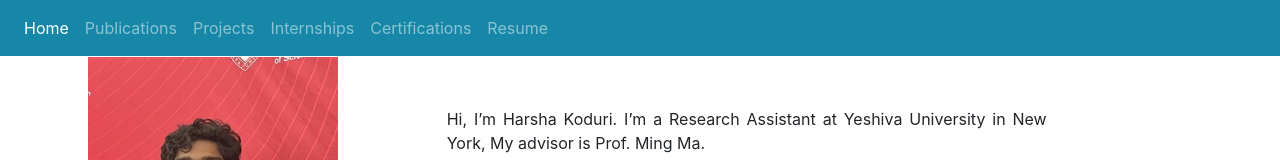
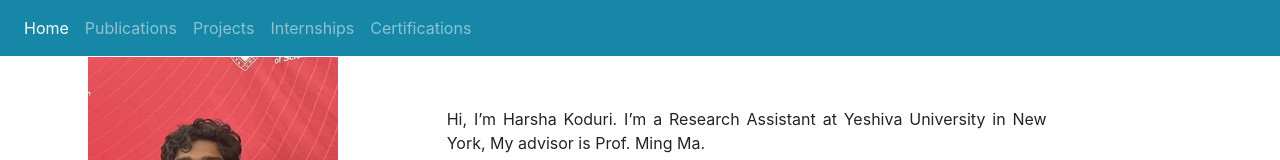
Before and after one commit to HarshaKoduri123/HarshaKoduri123.github.io, a plain HTML site: page index.html in a window 1280 px wide. Shown: the top 160 px of the page. Drawn offline with Linux system fonts and the light colour scheme.

Commit message:
Update index.html

```diff
--- a/index.html
+++ b/index.html
@@ -32,9 +32,7 @@
 		<li class="nav-item">
 			<a id="certification" class="nav-link" href="#">Certifications</a>
 		  </li>
-	    <li class="nav-item">
-	      <a href="docs/Resume_phd.pdf" class="nav-link">Resume</a>
-	    </li>
+
 	  </ul>
 	</nav>
 	<div class="container-fluid" >
```
